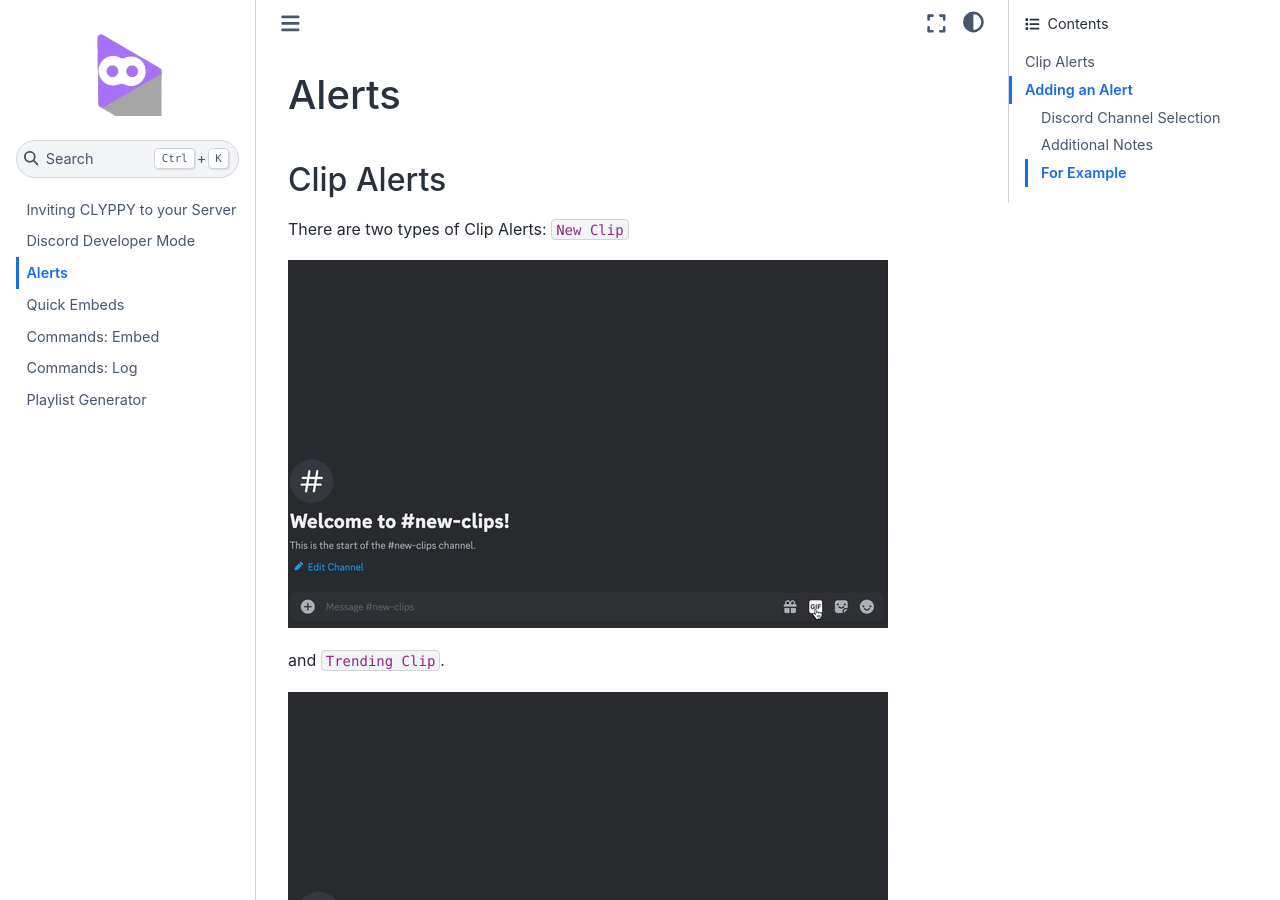
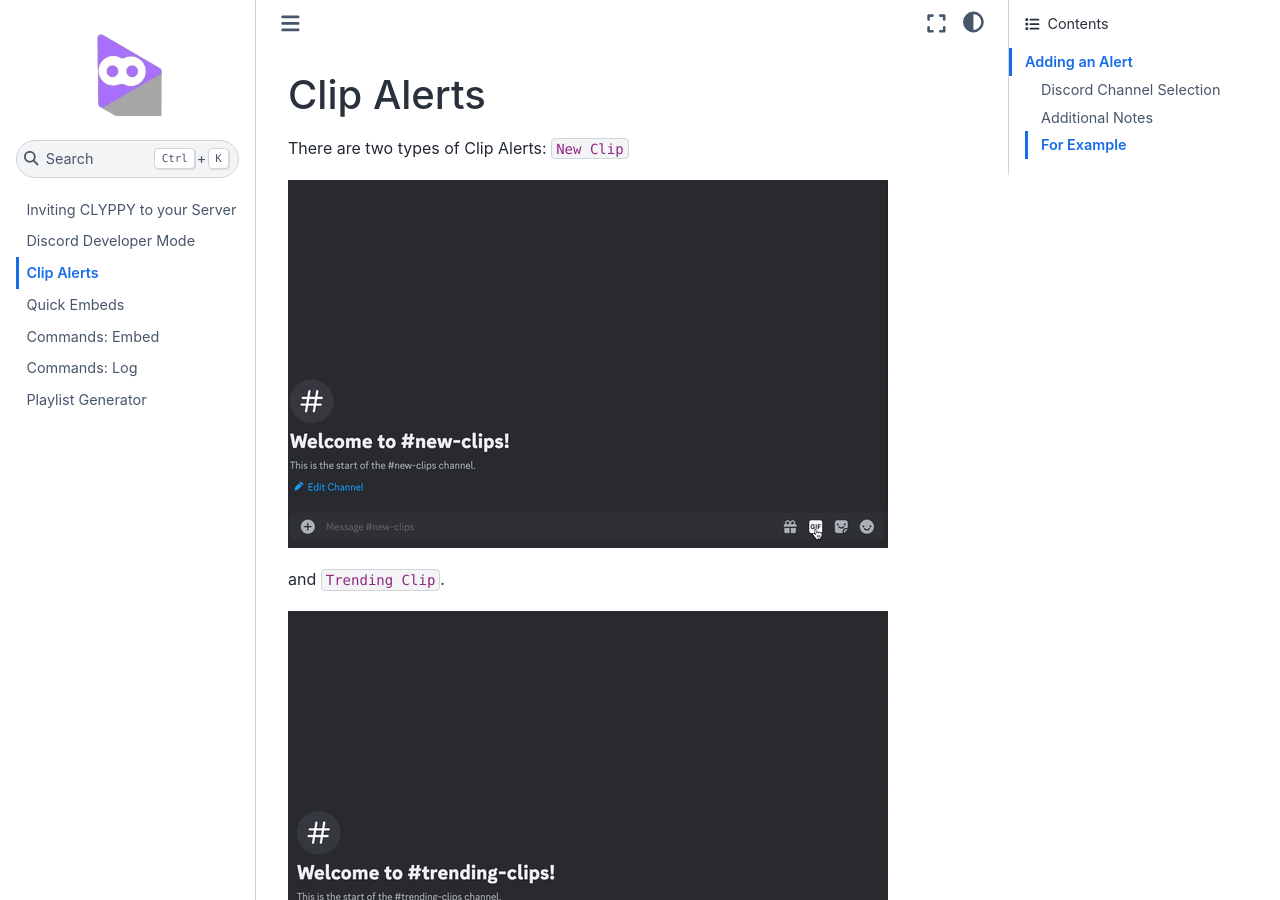
Before and after one commit to feelixs/clyppy-docs, a Jupyter Book: the page built from docs/clip_alert.md, in a window 1280 px wide and 900 px high. Built offline with Jupyter Book 1.0.4 settings and Sphinx 7.4.7 and the Sphinx Book theme 1.1.4, drawn with Linux system fonts in a browser that asks for light colours.

Commit message:
alert->clip_alert

```diff
--- a/docs/_toc.yml
+++ b/docs/_toc.yml
@@ -6,7 +6,7 @@ root: index
 chapters:
 - file: invite
 - file: developer-mode
-- file: alert
+- file: clip_alert
 - file: quickembed
 - file: embed
 - file: log
--- a/docs/alert.md
+++ b/docs/clip_alert.md
@@ -1,6 +1,4 @@
-# Alerts
-
-## Clip Alerts
+# Clip Alerts
 
 There are two types of Clip Alerts: `New Clip`
 
```
